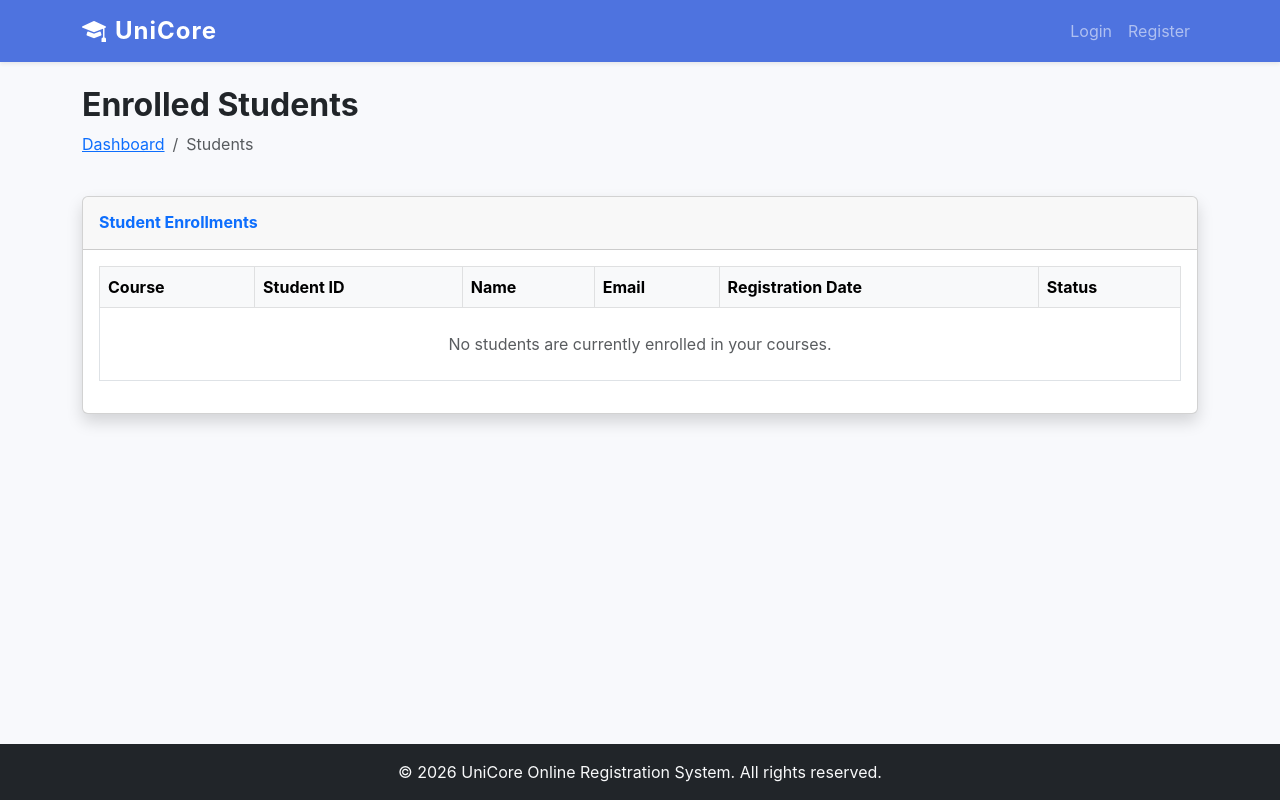
After one commit to MaadhavaM/Online-Course-Registration-System, a Flask app: template templates/instructor/students.html in a window 1280 px wide. The commit adds this page. Run offline with Flask 3, Linux system fonts and the light colour scheme; the template is opened without the code that fills it, so the values that code supplies are empty.

Commit message:
Add view enrolled students functionality for instructors

```diff
--- a/templates/instructor/dashboard.html
+++ b/templates/instructor/dashboard.html
@@ -81,7 +81,7 @@
             <div class="card-body">
                 <a href="{{ url_for('instructor.manage_courses') }}" class="btn btn-outline-primary m-1"><i class="bi bi-journal-plus"></i> Manage Courses</a>
                 <a href="{{ url_for('instructor.manage_assignments') }}" class="btn btn-outline-success m-1"><i class="bi bi-file-earmark-plus"></i> Manage Assignments</a>
-                <a href="#" class="btn btn-outline-info m-1"><i class="bi bi-people"></i> View Enrolled Students</a>
+                <a href="{{ url_for('instructor.view_students') }}" class="btn btn-outline-info m-1"><i class="bi bi-people"></i> View Enrolled Students</a>
             </div>
         </div>
     </div>
--- /dev/null
+++ b/templates/instructor/students.html
@@ -0,0 +1,65 @@
+{% extends "base.html" %}
+{% block title %}Enrolled Students - UniCore{% endblock %}
+
+{% block content %}
+<div class="row mb-4 align-items-center">
+    <div class="col-md-12">
+        <h2 class="fw-bold">Enrolled Students</h2>
+        <nav aria-label="breadcrumb">
+            <ol class="breadcrumb">
+                <li class="breadcrumb-item"><a href="{{ url_for('instructor.dashboard') }}">Dashboard</a></li>
+                <li class="breadcrumb-item active" aria-current="page">Students</li>
+            </ol>
+        </nav>
+    </div>
+</div>
+
+<div class="card shadow mb-4">
+    <div class="card-header py-3">
+        <h6 class="m-0 fw-bold text-primary">Student Enrollments</h6>
+    </div>
+    <div class="card-body">
+        <div class="table-responsive">
+            <table class="table table-bordered table-hover align-middle">
+                <thead class="table-light">
+                    <tr>
+                        <th>Course</th>
+                        <th>Student ID</th>
+                        <th>Name</th>
+                        <th>Email</th>
+                        <th>Registration Date</th>
+                        <th>Status</th>
+                    </tr>
+                </thead>
+                <tbody>
+                    {% for enrollment in enrollments %}
+                    <tr>
+                        <td>
+                            <span class="badge bg-secondary">{{ enrollment.course_code }}</span><br>
+                            <small class="text-muted">{{ course_map.get(enrollment.course_code, '') }}</small>
+                        </td>
+                        <td class="fw-bold">{{ enrollment.student_id }}</td>
+                        <td>{{ student_map.get(enrollment.student_id, {}).get('name', 'Unknown') }}</td>
+                        <td>{{ student_map.get(enrollment.student_id, {}).get('email', 'Unknown') }}</td>
+                        <td>{{ enrollment.registration_date.strftime('%Y-%m-%d') if enrollment.registration_date else 'N/A' }}</td>
+                        <td>
+                            {% if enrollment.status == 'Registered' %}
+                                <span class="badge bg-success">{{ enrollment.status }}</span>
+                            {% elif enrollment.status == 'Completed' %}
+                                <span class="badge bg-info text-dark">{{ enrollment.status }}</span>
+                            {% else %}
+                                <span class="badge bg-warning text-dark">{{ enrollment.status }}</span>
+                            {% endif %}
+                        </td>
+                    </tr>
+                    {% else %}
+                    <tr>
+                        <td colspan="6" class="text-center text-muted py-4">No students are currently enrolled in your courses.</td>
+                    </tr>
+                    {% endfor %}
+                </tbody>
+            </table>
+        </div>
+    </div>
+</div>
+{% endblock %}
```
Also changed, not shown: routes/instructor.py (+24 -0 lines).
